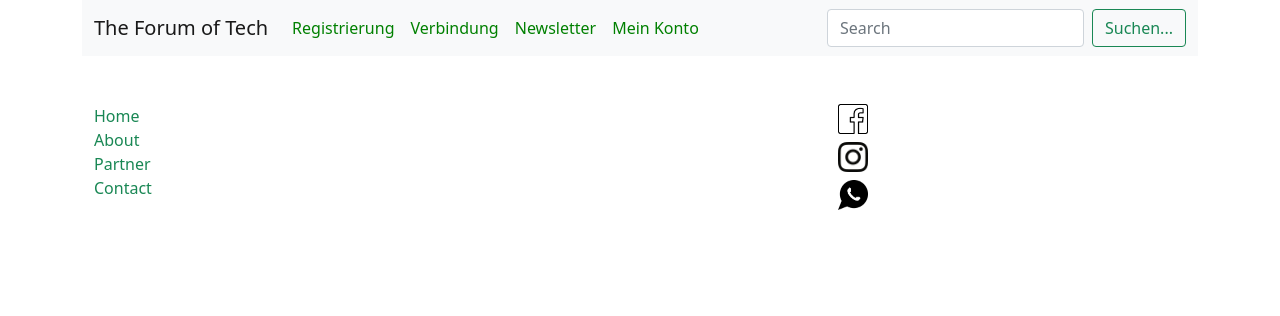
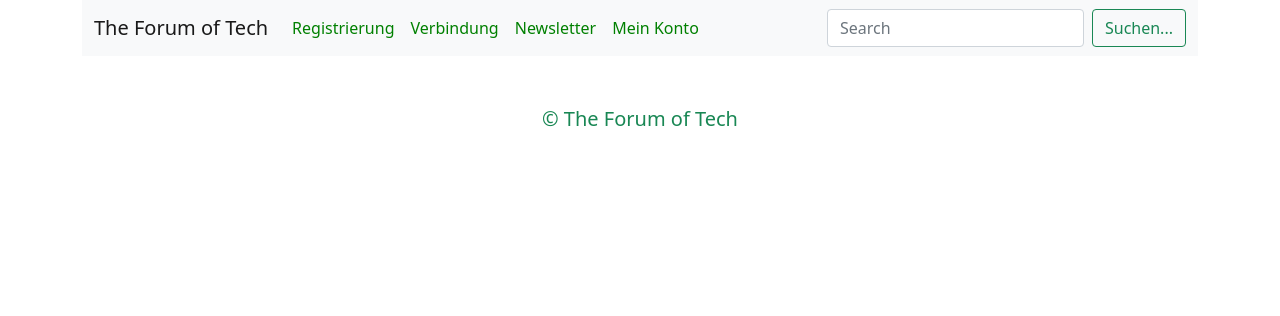
Before and after one commit to Arthuro12/Project-Forum-Tech, a PHP site: page /view/template.php in a window 1280 px wide. Shown: the top 316 px of the page. Run offline with PHP 8.4, Linux system fonts and the light colour scheme; the template is opened without the code that fills it, so the values that code supplies are empty.

Commit message:
footer ersetzt

```diff
--- a/view/footer.php
+++ b/view/footer.php
@@ -11,6 +11,9 @@
 <body>
     <footer class="container mt-5">
         <div>
+            <p class="text-center fs-5 text-success mt-5">&copy; The Forum of Tech</p>
+        </div>
+        <!--<div>
             <div class="row">
                 <ul class="col-8 footer-list">
                     <li><a href="index.php" class="link-success">Home</a></li>
@@ -36,7 +39,7 @@
                     </li>
                 </ul>
             </div>
-        </div>
+        </div>-->
     </footer>
     <script src="https://cdn.jsdelivr.net/npm/bootstrap@5.1.3/dist/js/bootstrap.bundle.min.js"
         integrity="sha384-ka7Sk0Gln4gmtz2MlQnikT1wXgYsOg+OMhuP+IlRH9sENBO0LRn5q+8nbTov4+1p" crossorigin="anonymous">
```
